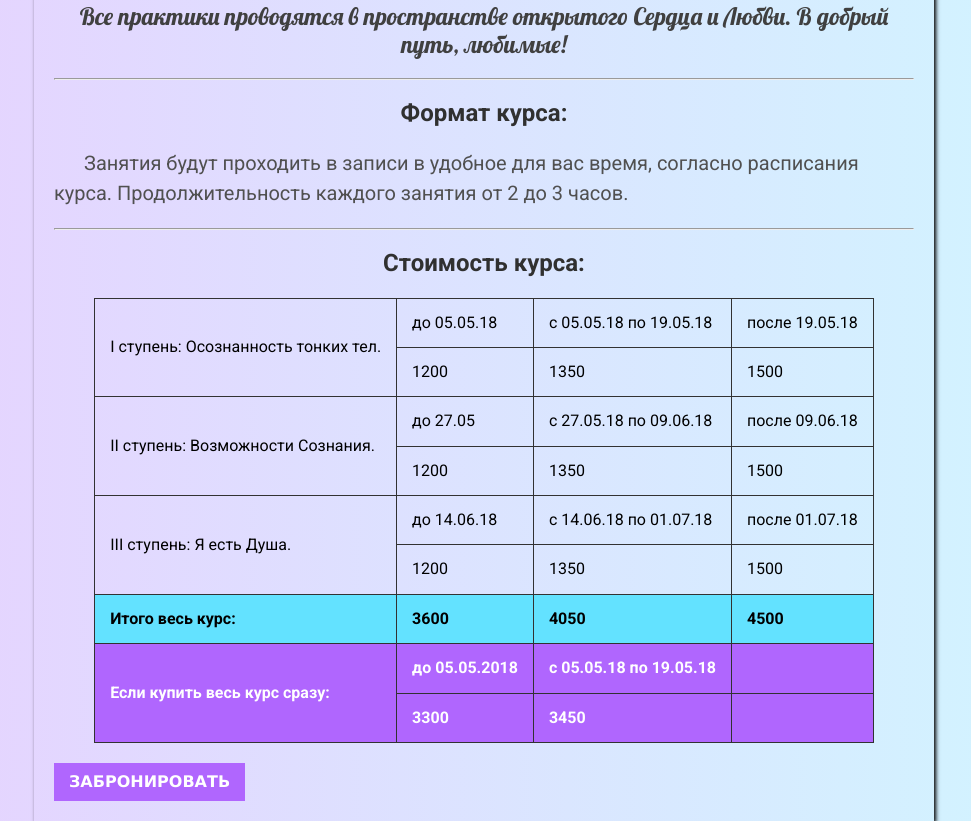
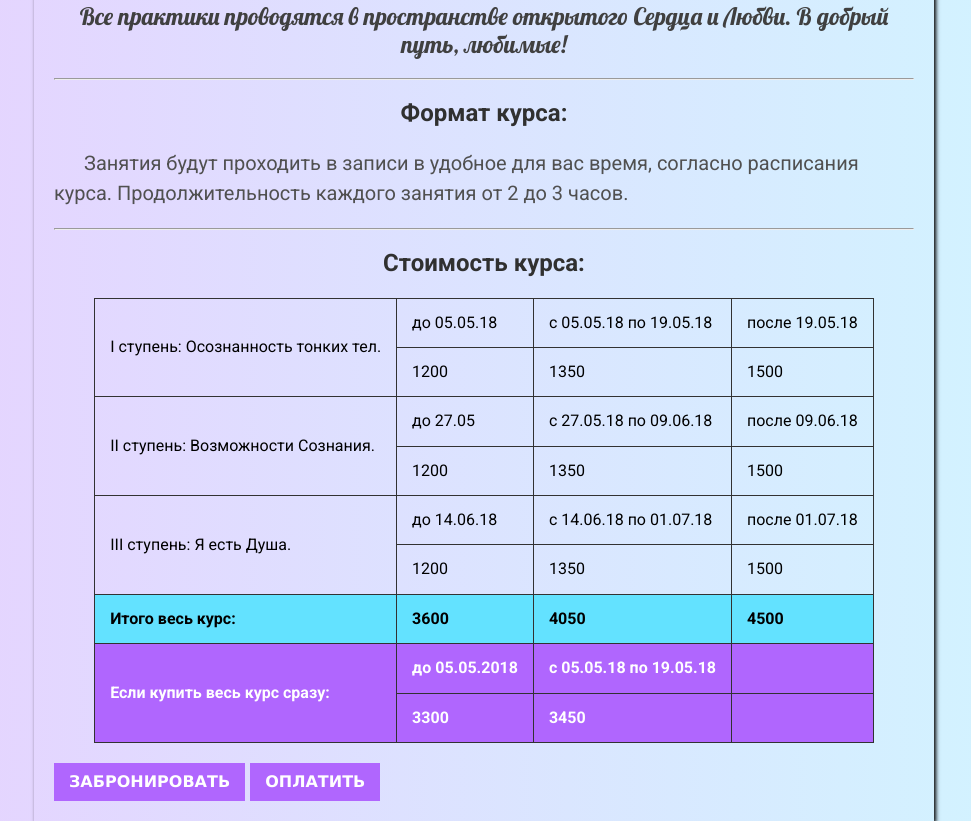
Before and after one commit to max7thuzh/portal-of-unity, a plain HTML site: page index.html in a window 1280 px wide. Shown: the part 2732-3553 px from the top of the page, without its empty margins (156-1127 px from the left). Drawn offline with Linux system fonts and the light colour scheme.

Commit message:
Update index.html

```diff
--- a/index.html
+++ b/index.html
@@ -125,6 +125,8 @@
 
     <h2 class="title-second">Стоимость курса:</h2>
 
+    <!-- table -->
+
     <table class="services-table">
 
       <tr>
@@ -184,7 +186,13 @@
 
     </table>
 
-    <a href="" class="button">Забронировать</a>
+    <!-- buttons -->
+
+    <div class="wrapper-buttons">
+      <a href="https://docs.google.com/forms/d/e/1FAIpQLScNeU8-UNq4hv6mK9xrz0vwjnVsGFvyM_lmfsDnptOEgBzjAQ/viewform" class="button button-reserve"
+        target="_blank" rel="noopener">Забронировать</a>
+      <a href="#" class="button button-buy" target="_blank" rel="noopener">Оплатить</a>
+    </div>
 
   </div>
 
```
